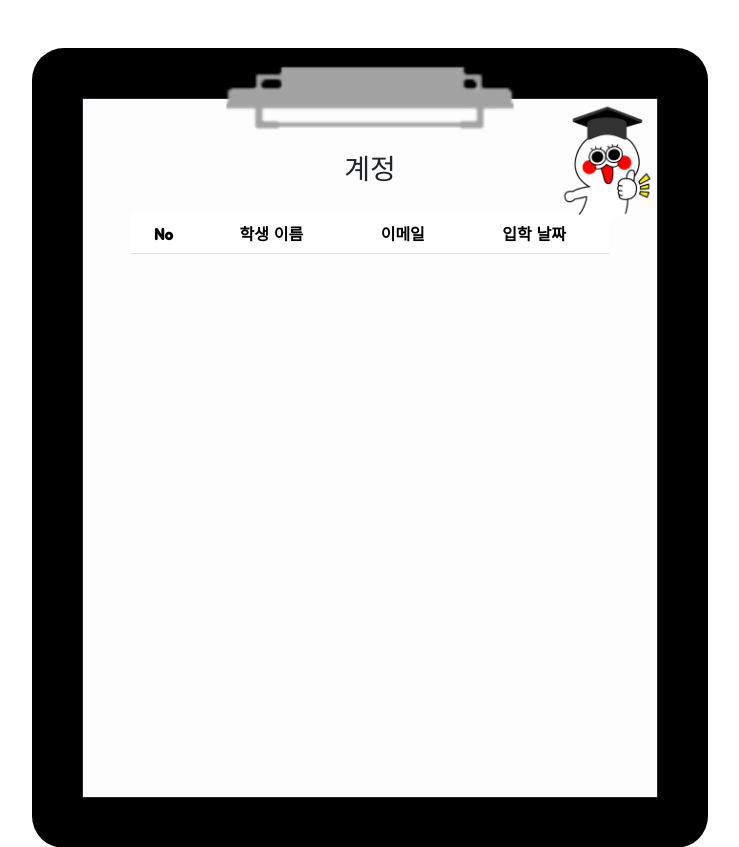
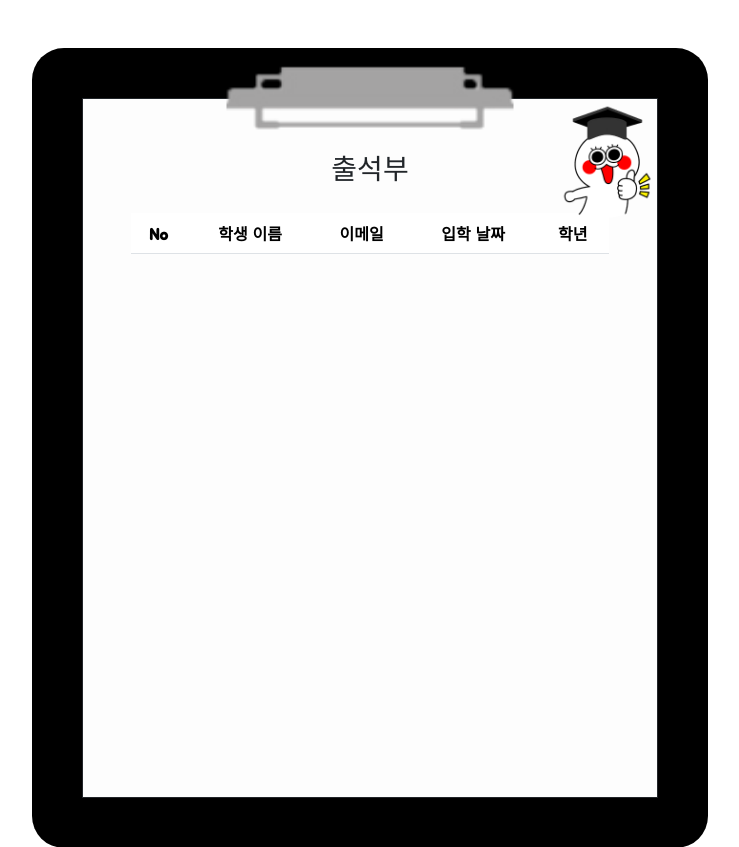
Before and after one commit to woocheolll/Dr.JJ, a Django app: page /accounts/ in a window 1280 px wide. Shown: the part 56-903 px from the top of the page, without its empty margins (270-1009 px from the left). Run offline with Django 3.2, Linux system fonts and the light colour scheme; lists and menus that the app fills with data are empty; some libraries are stand-ins or nearby versions.

Commit message:
출석부 추가

```diff
--- a/accounts/templates/accounts/index.html
+++ b/accounts/templates/accounts/index.html
@@ -8,7 +8,7 @@
       <div class="member p-5 position-relative">
         <img class="position-absolute top-0 start-50 translate-middle" src="{%static 'images/clip.png' %}" alt="">
         <img style="width:100px;" class="position-absolute top-0 end-0" src="{%static 'images/member.png' %}" alt="">
-        <h3 class="text-center mt-2 mb-4">계정</h3>
+        <h3 class="text-center mt-2 mb-4">출석부</h3>
         <table class="table text-center">
           <thead>
             <tr>
@@ -16,6 +16,7 @@
               <th scope="col">학생 이름</th>
               <th scope="col">이메일</th>
               <th scope="col">입학 날짜</th>
+              <th scope="col">학년 </th>
             </tr>
           </thead>
           <tbody>
@@ -25,6 +26,19 @@
               <td><a href="{% url 'accounts:detail' user.pk %}">{{ user.username }}</a></td>
               <td>{{user.email}}</td>
               <td>{{ user.date_joined|date:'y-m-d' }}</td>
+              <td>
+                {% if user.review_set.count|add:user.comment_set.count|add:user.freereview_set.count|add:user.freecomment_set.count < 10 %}
+                  <dd class="col-9">1학년</dd>
+                {% elif user.review_set.count|add:user.comment_set.count|add:user.freereview_set.count|add:user.freecomment_set.count < 20 %}
+                <dd class="col-9">2학년</dd>
+                {% elif user.review_set.count|add:user.comment_set.count|add:user.freereview_set.count|add:user.freecomment_set.count < 30 %}
+                <dd class="col-9">3학년</dd>
+                {% elif user.review_set.count|add:user.comment_set.count|add:user.freereview_set.count|add:user.freecomment_set.count < 40 %}
+                <dd class="col-9">4학년</dd>
+                {% elif user.review_set.count|add:user.comment_set.count|add:user.freereview_set.count|add:user.freecomment_set.count >= 40 %}
+                <dd class="col-9">대학원생</dd>
+                {% endif %}
+              </td>
             </tr>
             {% endfor %}
           </tbody>
--- a/articles/views.py
+++ b/articles/views.py
@@ -22,6 +22,7 @@ def prof(request):
 
 def index(request):
     reviews = Review.objects.order_by("-pk")
+    all_article = Review.objects.all()
     grades = Review.objects.all().annotate(average_grade=Avg("comment_user__grade"))
     page = request.GET.get("page", "1")  # 페이지
     paginator = Paginator(reviews, 6)
```
Also changed, not shown: accounts/migrations/0001_initial.py, articles/migrations/0001_initial.py, free/migrations/0001_initial.py.
